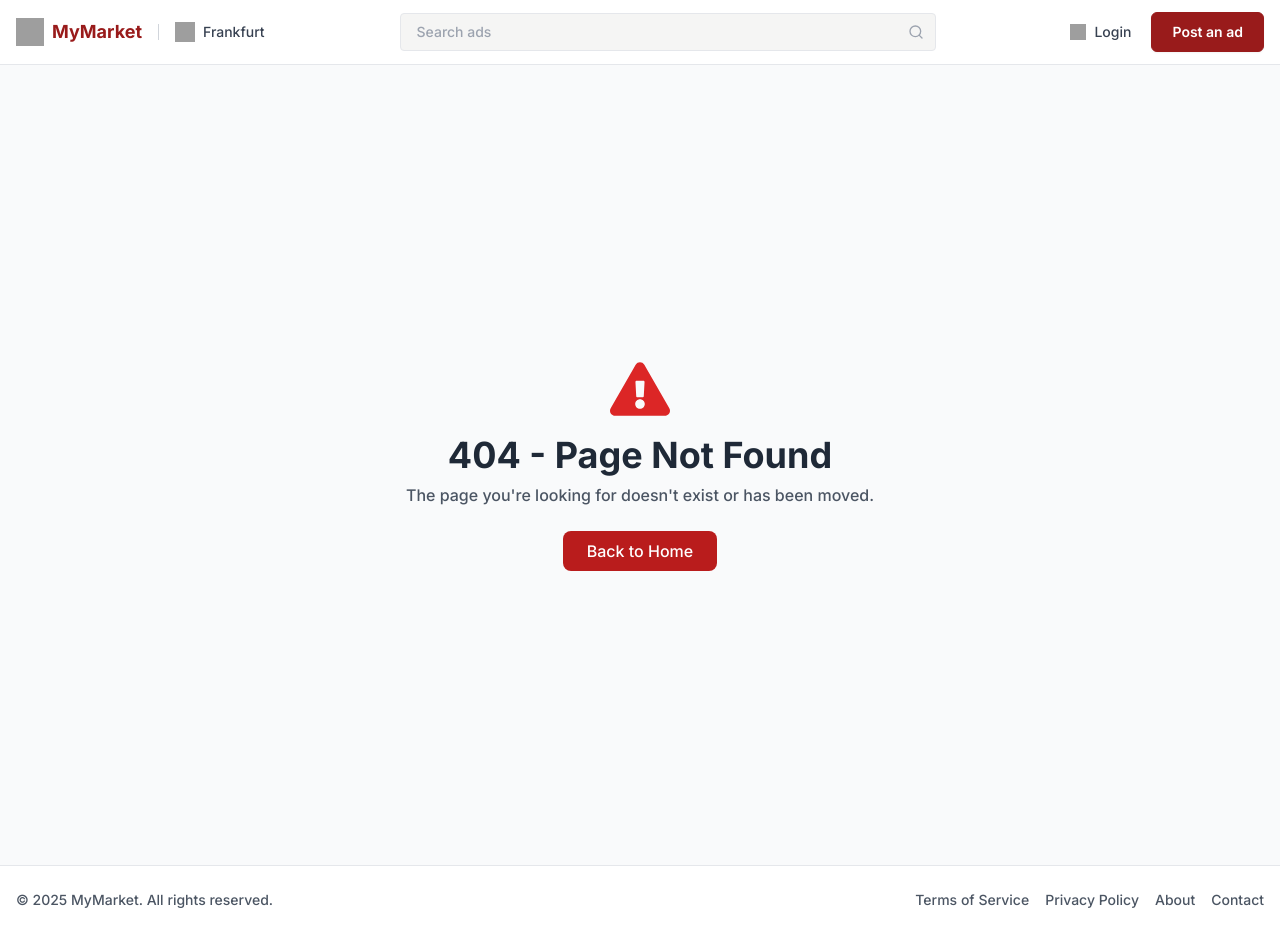
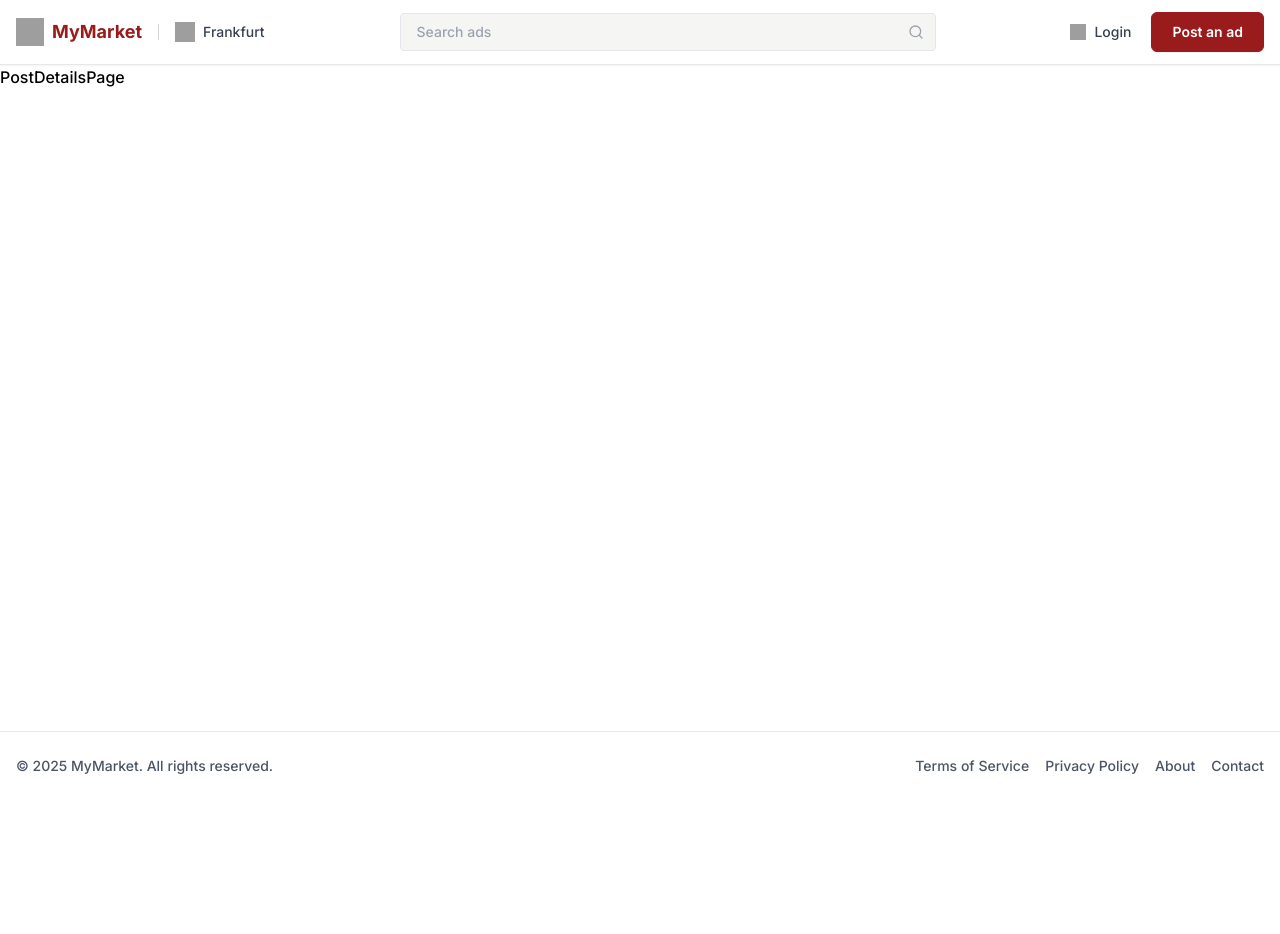
Before and after one commit to Soudabeh-Noorollahi/my-market-app, a React (Vite) app: page /post/1 in a window 1280 px wide. After the commit the page ends 800 px from the top, so only its background shows below. Built offline with nearby package versions, Linux system fonts and the light colour scheme; no server answers; grey boxes are pictures that could not be loaded.

Commit message:
feat(router): add route for post details page at /post/:id

```diff
--- /dev/null
+++ b/src/pages/PostDetailsPage.jsx
@@ -0,0 +1,9 @@
+import React from 'react'
+
+function PostDetailsPage() {
+  return (
+    <div>PostDetailsPage</div>
+  )
+}
+
+export default PostDetailsPage
--- a/src/router/Router.jsx
+++ b/src/router/Router.jsx
@@ -7,17 +7,19 @@ import AuthPage from "@/pages/AuthPage";
 import DashboardPage from "@/pages/DashboardPage";
 import PageNotFound from "@/pages/404";
 import Loader from "@/components/modules/Loader";
+import PostDetailsPage from "@/pages/PostDetailsPage";
 import { getProfile } from "@/services/user";
 
 function Router() {
   const { data, isLoading, error } = useQuery(["profile"], getProfile);
   // console.log({ data, isLoading, error });
 
-  if (isLoading) return <Loader/>
+  if (isLoading) return <Loader />;
 
   return (
     <Routes>
       <Route path="/" element={<HomePage />} />
+      <Route path="/post/:id" element={<PostDetailsPage />} />
       <Route
         path="/dashboard"
         element={data ? <DashboardPage /> : <Navigate to="/auth" />}
```
